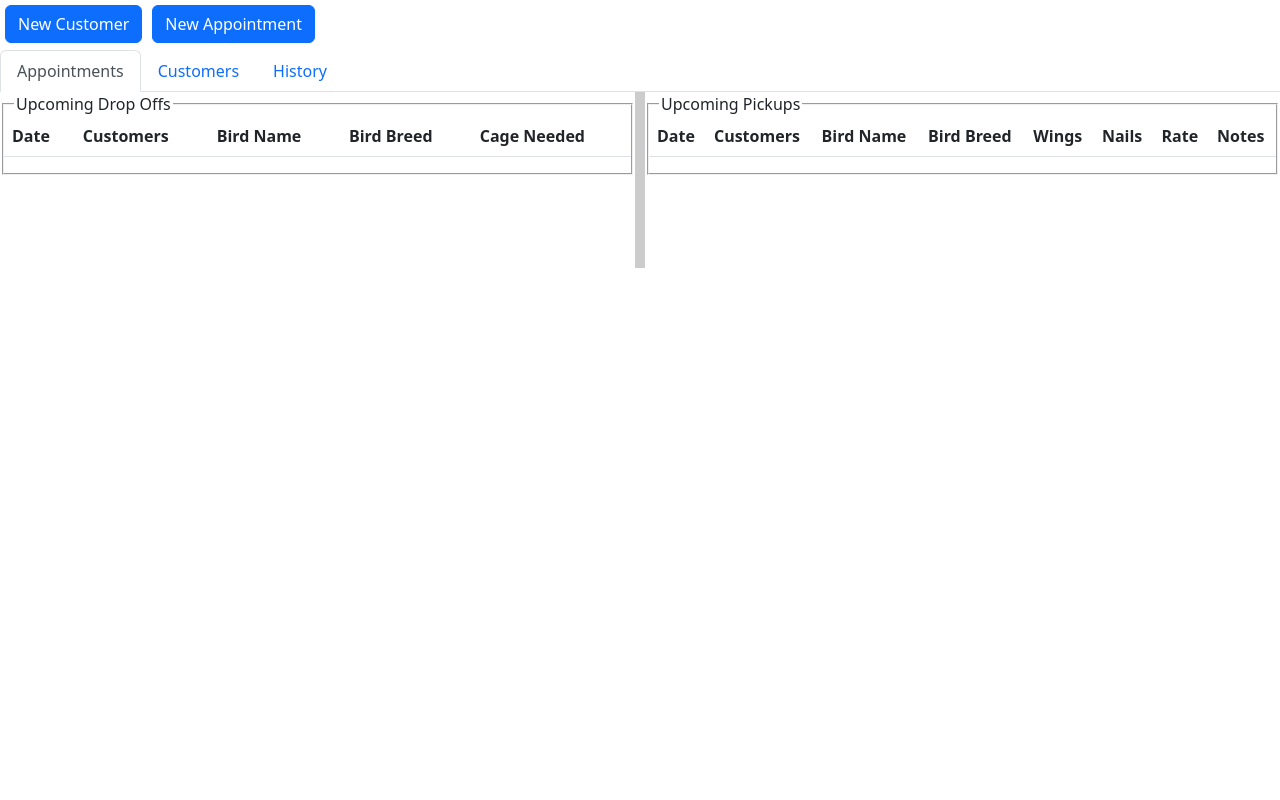
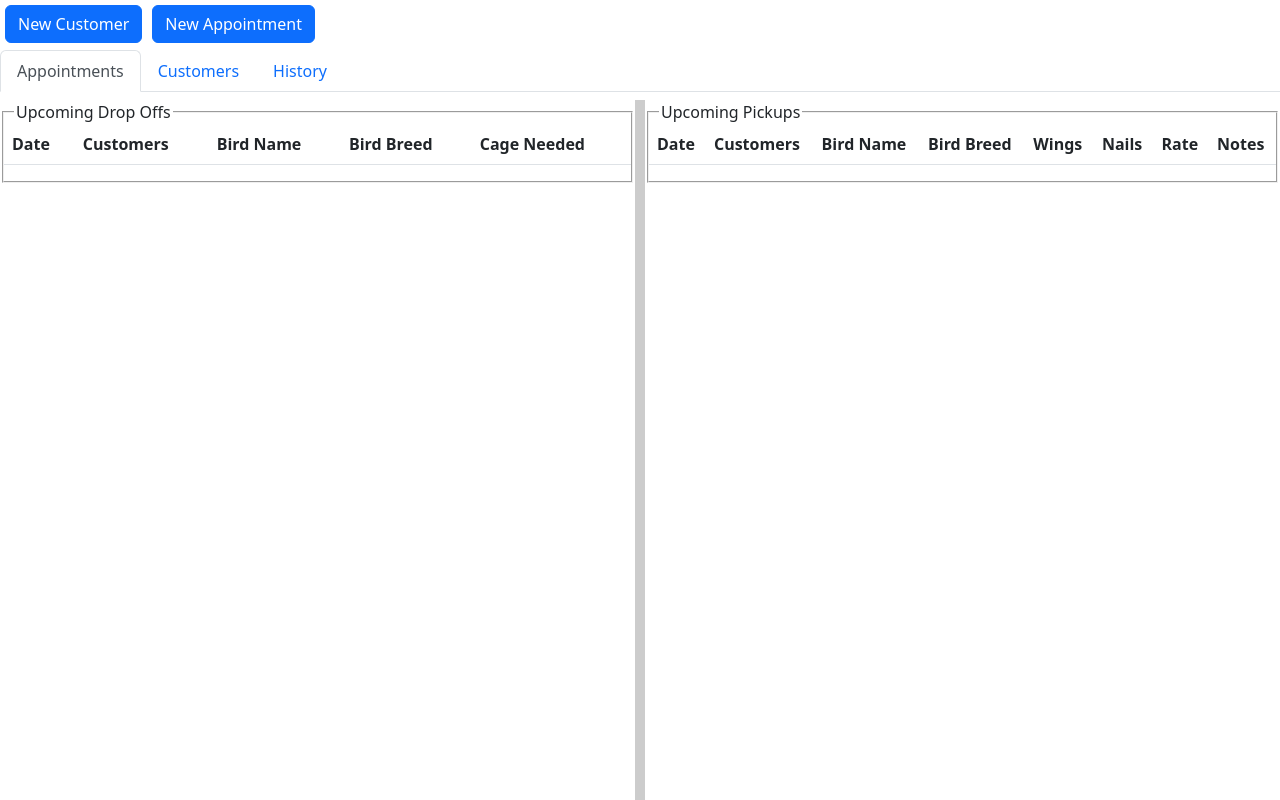
Before and after one commit to kstensberg/bizeebird, an Electron app: page src/renderer/index.html in a window 1280 px wide. Drawn offline with Linux system fonts and the light colour scheme; no server answers.

Commit message:
better scrolling on main window

```diff
--- a/src/renderer/js/components/tabs.js
+++ b/src/renderer/js/components/tabs.js
@@ -32,7 +32,7 @@
                 ),
                 m('div', { 'class': 'tab-content','id': 'mainTabsContent' },
                     [
-                        m('div', { 'class': 'tab-pane fade show active','id': 'appointments','role': 'tabpanel','aria-labelledby': 'appointments-tab' },
+                        m('div', { 'class': 'tab-pane fade show active tab-body','id': 'appointments','role': 'tabpanel','aria-labelledby': 'appointments-tab' },
                             m(SplitPane, {
                                 leftComponent: m(LabeledContainer, {
                                     label: 'Upcoming Drop Offs',
@@ -44,10 +44,10 @@
                                 })
                             })
                         ),
-                        m('div', { 'class': 'tab-pane fade','id': 'customers','role': 'tabpanel','aria-labelledby': 'customers-tab' },
+                        m('div', { 'class': 'tab-pane fade tab-body','id': 'customers','role': 'tabpanel','aria-labelledby': 'customers-tab' },
                             m(CustomerSearch)
                         ),
-                        m('div', { 'class': 'tab-pane fade','id': 'history','role': 'tabpanel','aria-labelledby': 'history-tab' },
+                        m('div', { 'class': 'tab-pane fade tab-body','id': 'history','role': 'tabpanel','aria-labelledby': 'history-tab' },
                             m(HistorySearch)
                         )
                     ]
--- a/src/renderer/js/mainwindow.js
+++ b/src/renderer/js/mainwindow.js
@@ -1,4 +1,3 @@
-
 'use strict';
 
 import { Tabs } from './components/tabs.js';
@@ -31,6 +30,6 @@
 m.mount(document.body, BizeeBirdBoardingApp);
 
 
-window.contextBridge.attachEvent('customerSaved', function (){
+window.contextBridge.attachEvent('customerSaved', function () {
     m.redraw();
 });
--- a/src/renderer/style.css
+++ b/src/renderer/style.css
@@ -136,7 +136,15 @@
   bottom: 0;
   left: 0;
   right: 0;
+}
+
+.tab-body {
   overflow-x: auto;
+  position: absolute;
+  top:50px;
+  bottom: 0;
+  left: 0;
+  right: 0;
 }
 
 #tabs-toplevel {
```
